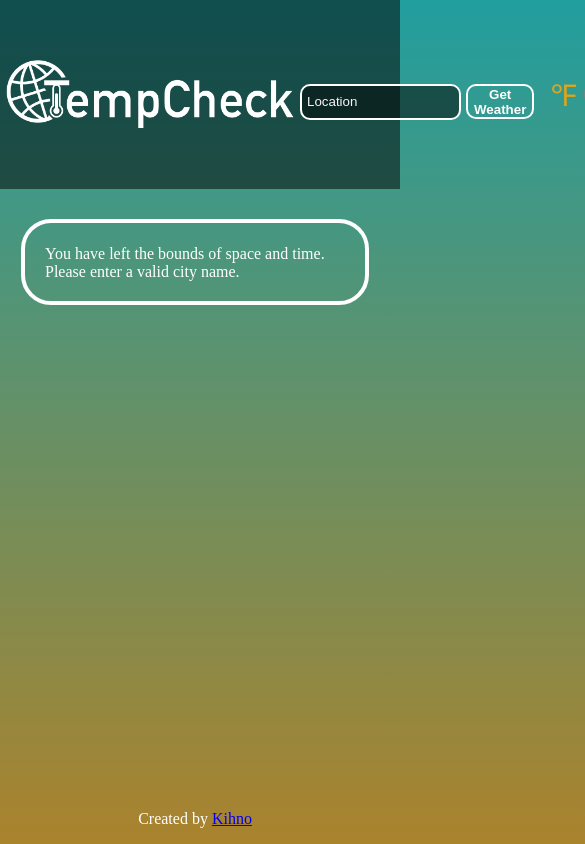
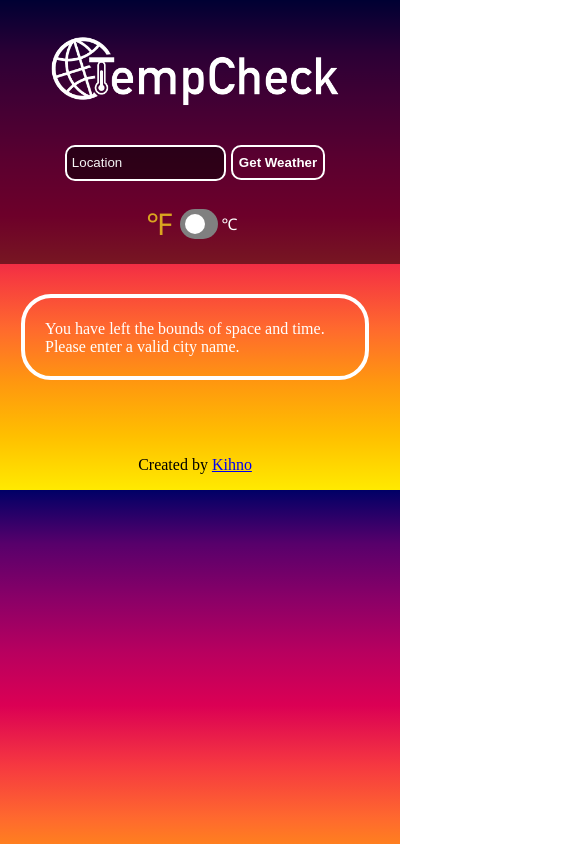
Before and after one commit to kihno/weather-app, a website built with webpack: page dist/index.html in a window 390 px wide. Shown: the top 844 px of the page, 585 px wide, since content can reach past the window. Built offline with Linux system fonts and the light colour scheme; no server answers.

Commit message:
Update background gradient

```diff
--- a/package.json
+++ b/package.json
@@ -5,7 +5,8 @@
   "main": "index.js",
   "scripts": {
     "test": "echo \"Error: no test specified\" && exit 1",
-    "build": "webpack"
+    "build": "webpack",
+    "watch": "webpack --watch"
   },
   "keywords": [],
   "author": "",
--- a/src/stylesheet.css
+++ b/src/stylesheet.css
@@ -1,7 +1,19 @@
 body {
-    background: linear-gradient(180deg, rgba(33,158,159,1) 0%, rgba(171,131,45,1) 100%);
-    height: 100vh;
+	background-image: linear-gradient(
+		180deg,
+		hsl(240deg 100% 20%) 0%,
+		hsl(289deg 100% 21%) 11%,
+		hsl(315deg 100% 27%) 22%,
+		hsl(329deg 100% 36%) 33%,
+		hsl(337deg 100% 43%) 44%,
+		hsl(357deg 91% 59%) 56%,
+		hsl(17deg 100% 59%) 67%,
+		hsl(34deg 100% 53%) 78%,
+		hsl(45deg 100% 50%) 89%,
+		hsl(55deg 100% 50%) 100%
+	  );
     width: 100vw;
+	height: 100vh;
     padding: 0;
     margin: 0;
 	display: flex;
@@ -13,7 +25,6 @@ body {
 header {
     background-color: rgba(0,0,0,0.5);
 	width: 100%;
-    height: 20%;
     display: grid;
 	grid: 1fr / 1fr 2fr 1fr;
 	padding: 10px;
@@ -147,6 +158,10 @@ input:checked + label:after {
 }
 
 #main {
+	flex-grow: 1;
+}
+
+#weather {
 	display: grid;
 	justify-items: center;
 	gap: 2px;
@@ -204,8 +219,31 @@ input:checked + label:after {
 }
 
 #footer {
-	color: white;
 	text-align: center;
 	position: absolute;
 	bottom: 0;
 }
+
+@media screen and (max-width: 800px) {
+	body {
+		height: auto;
+	}
+
+	header {
+		grid: 2fr 1fr 1fr / 1fr;
+		justify-items: center;
+	}
+
+	#units {
+		justify-self: auto;
+	}
+
+	#search {
+		margin: 0;
+	}
+
+	#footer {
+		bottom: auto;
+		position: inherit;
+	}
+}
--- a/src/weather.js
+++ b/src/weather.js
@@ -12,7 +12,7 @@ export const weather = (() => {
 
     const input = document.querySelector('input');
     const button = document.querySelector('button');
-    const main = document.getElementById('main');
+    const weather = document.getElementById('weather');
 
     button.addEventListener('click', getWeather);
 
@@ -68,14 +68,14 @@ export const weather = (() => {
             div.textContent = data;
         }
 
-        main.appendChild(div);
+        weather.appendChild(div);
     }
 
     function clear() {
         input.value = '';
 
-        while (main.firstChild) {
-            main.removeChild(main.firstChild);
+        while (weather.firstChild) {
+            weather.removeChild(weather.firstChild);
         }
     }
 
@@ -128,12 +128,12 @@ export const weather = (() => {
         }
 
         generateVoid();
-        main.appendChild(img);
+        weather.appendChild(img);
 
         let div = document.createElement('div');
         div.id = 'error';
         div.textContent = "You have left the bounds of space and time. Please enter a valid city name.";
-        main.appendChild(div);
+        weather.appendChild(div);
     }
 
     return {getWeather}
```
Also changed, not shown: dist/index.html, dist/main.js.
